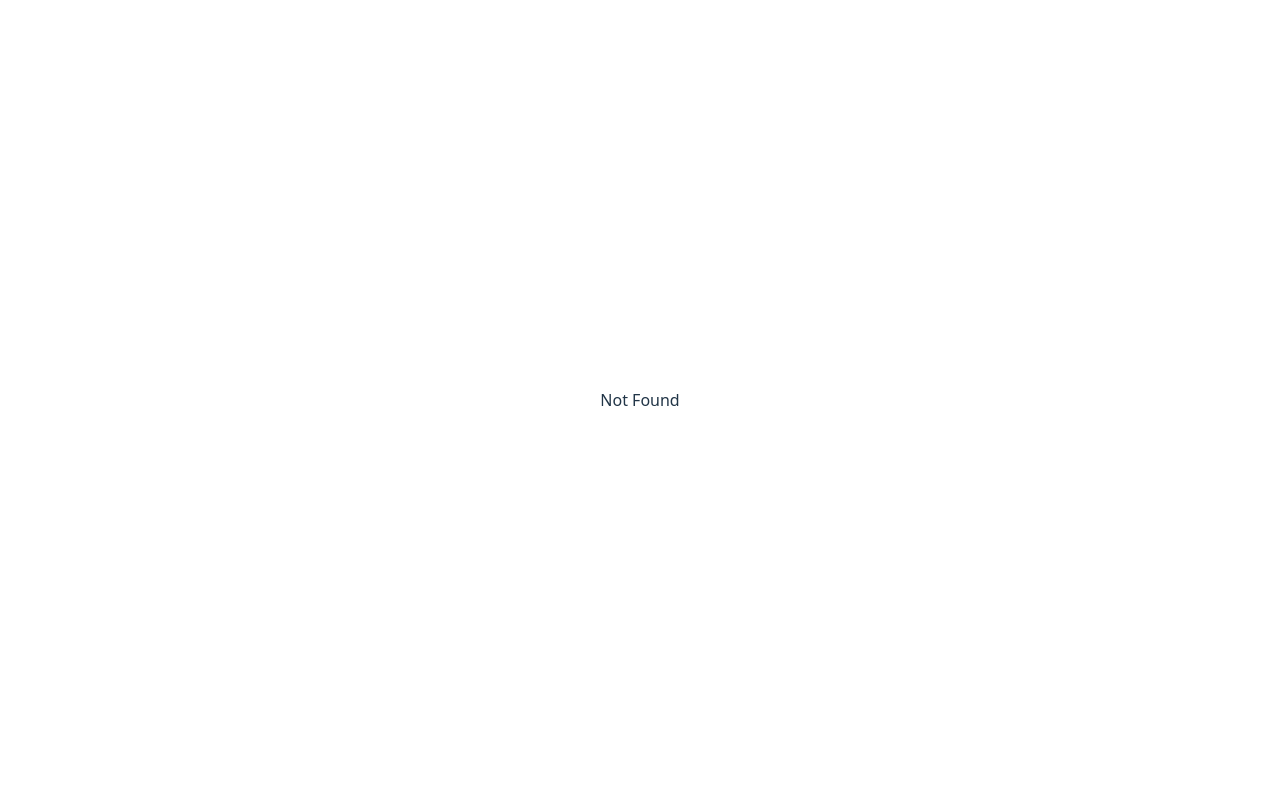
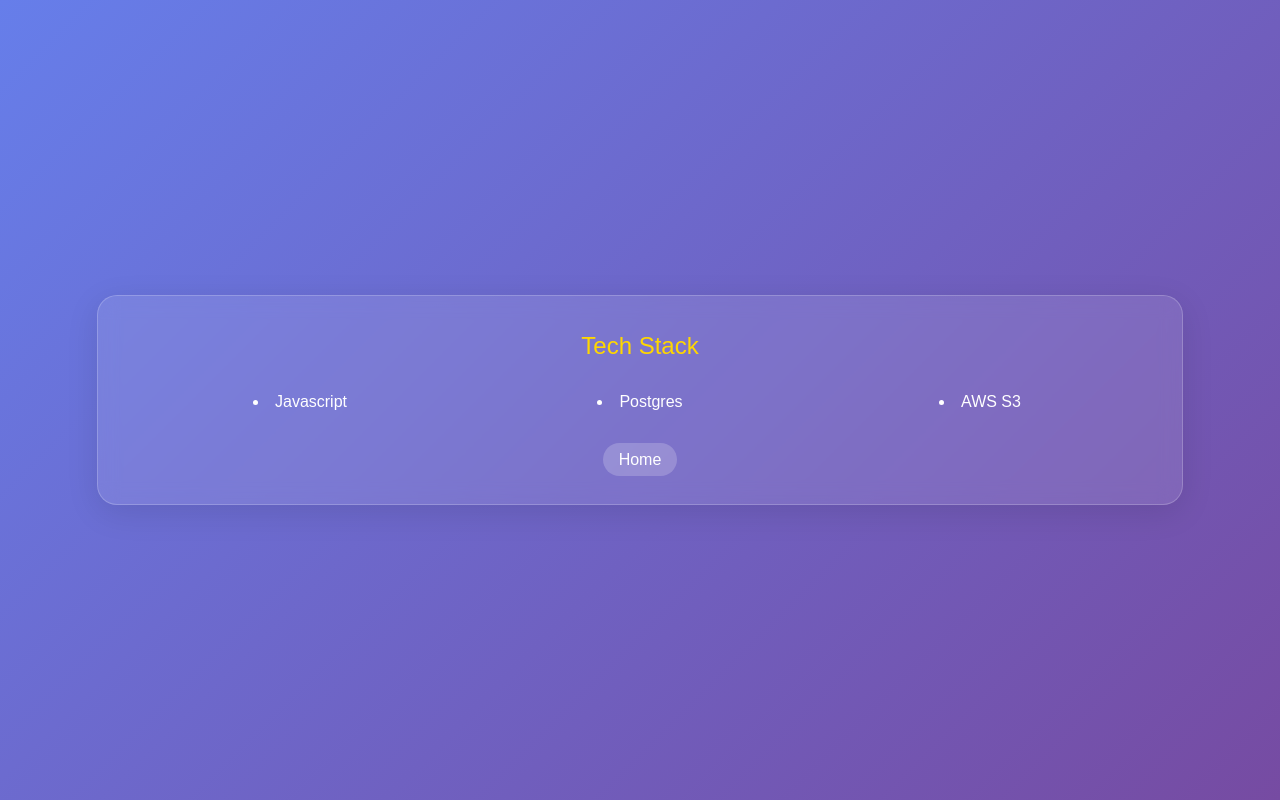
Before and after one commit to howardsun-dev/cicd-portfolio, a React (Vite) app: page /techstack in a window 1280 px wide. Built offline with nearby package versions, Linux system fonts and the light colour scheme.

Commit message:
created techstack page for future  update

```diff
--- a/src/Components/ProfilePage.css
+++ b/src/Components/ProfilePage.css
@@ -42,8 +42,6 @@
             transition: all 0.3s ease;
             text-shadow: 2px 2px 4px rgba(0, 0, 0, 0.3);
             transform-origin: center;
-            /* start scaled down so the timeline animation can grow them into view */
-            transform: scale(0);
         }
 
         .letter:hover {
@@ -59,9 +57,6 @@
             margin-top: 2rem;
             font-size: 1.2rem;
             line-height: 1.6;
-            /* keep hidden/offscreen until the timeline animates it */
-            opacity: 0;
-            transform: translateY(30px);
         }
 
         .title {
@@ -84,9 +79,6 @@
             justify-content: center;
             gap: 1rem;
             flex-wrap: wrap;
-            /* hide until timeline runs */
-            opacity: 0;
-            transform: translateY(20px);
         }
 
         .social-link {
@@ -108,12 +100,14 @@
         .tech-container {
             display: flex;
             justify-content: space-between;
+            max-width: 100%;
         }
         .column {
             flex: 1;
             padding: 10px
-            border 1px solid #ccc
-            margin: 5px;
+            border 1px solid #ccc;
+            width: 320px;
+            margin: 10px;
         }
         @media (max-width: 768px) {
             .letter {
--- a/src/Components/ProfilePage.tsx
+++ b/src/Components/ProfilePage.tsx
@@ -105,17 +105,6 @@ export default function ProfilePage() {
           and engineering, focusing on crafting seamless, meaningful user experiences.
           <br />
         </div>
-        <div className="tech-container">
-          <div className="column">
-            <li>Javascript</li>
-          </div>
-          <div className="column">
-            <li>Postgres</li>
-          </div>
-          <div className="column">
-            <li>AWS S3</li>
-          </div>
-        </div>
       </div>
       <div className="social-links">
         <a className="social-link" href="https://github.com/howardsun-dev" target="_blank">
@@ -124,6 +113,9 @@ export default function ProfilePage() {
         <a className="social-link" href="https://www.linkedin.com/in/howardsun-swe" target="_blank">
           LinkedIn
         </a>
+        <Link className="social-link" to="/techstack">
+          Tech Stack
+        </Link>
         <a
           className="social-link"
           href="http://howardsun.me/resume/Howard_Sun-Resume-PROJECT-2025.pdf"
--- a/src/Components/ProjectPage.tsx
+++ b/src/Components/ProjectPage.tsx
@@ -1,4 +1,5 @@
 import { Link } from '@tanstack/react-router';
+import './ProfilePage.css';
 
 export default function ProjectPage() {
   return (
--- /dev/null
+++ b/src/Components/TechStackPage.tsx
@@ -0,0 +1,26 @@
+import './ProfilePage.css';
+import { Link } from '@tanstack/react-router';
+
+export default function TechStackPage() {
+  return (
+    <div className="profile-container">
+      <div className="title">Tech Stack</div>
+      <div className="tech-container">
+        <div className="column">
+          <li>Javascript</li>
+        </div>
+        <div className="column">
+          <li>Postgres</li>
+        </div>
+        <div className="column">
+          <li>AWS S3</li>
+        </div>
+      </div>
+      <div style={{ marginTop: '1.5rem' }}>
+        <Link className="social-link" to="/">
+          Home
+        </Link>
+      </div>
+    </div>
+  );
+}
--- a/src/routeTree.gen.ts
+++ b/src/routeTree.gen.ts
@@ -12,9 +12,15 @@ import { createFileRoute } from '@tanstack/react-router'
 
 import { Route as rootRouteImport } from './routes/__root'
 
+const TechstackLazyRouteImport = createFileRoute('/techstack')()
 const ProjectLazyRouteImport = createFileRoute('/project')()
 const IndexLazyRouteImport = createFileRoute('/')()
 
+const TechstackLazyRoute = TechstackLazyRouteImport.update({
+  id: '/techstack',
+  path: '/techstack',
+  getParentRoute: () => rootRouteImport,
+} as any).lazy(() => import('./routes/techstack.lazy').then((d) => d.Route))
 const ProjectLazyRoute = ProjectLazyRouteImport.update({
   id: '/project',
   path: '/project',
@@ -29,31 +35,42 @@ const IndexLazyRoute = IndexLazyRouteImport.update({
 export interface FileRoutesByFullPath {
   '/': typeof IndexLazyRoute
   '/project': typeof ProjectLazyRoute
+  '/techstack': typeof TechstackLazyRoute
 }
 export interface FileRoutesByTo {
   '/': typeof IndexLazyRoute
   '/project': typeof ProjectLazyRoute
+  '/techstack': typeof TechstackLazyRoute
 }
 export interface FileRoutesById {
   __root__: typeof rootRouteImport
   '/': typeof IndexLazyRoute
   '/project': typeof ProjectLazyRoute
+  '/techstack': typeof TechstackLazyRoute
 }
 export interface FileRouteTypes {
   fileRoutesByFullPath: FileRoutesByFullPath
-  fullPaths: '/' | '/project'
+  fullPaths: '/' | '/project' | '/techstack'
   fileRoutesByTo: FileRoutesByTo
-  to: '/' | '/project'
-  id: '__root__' | '/' | '/project'
+  to: '/' | '/project' | '/techstack'
+  id: '__root__' | '/' | '/project' | '/techstack'
   fileRoutesById: FileRoutesById
 }
 export interface RootRouteChildren {
   IndexLazyRoute: typeof IndexLazyRoute
   ProjectLazyRoute: typeof ProjectLazyRoute
+  TechstackLazyRoute: typeof TechstackLazyRoute
 }
 
 declare module '@tanstack/react-router' {
   interface FileRoutesByPath {
+    '/techstack': {
+      id: '/techstack'
+      path: '/techstack'
+      fullPath: '/techstack'
+      preLoaderRoute: typeof TechstackLazyRouteImport
+      parentRoute: typeof rootRouteImport
+    }
     '/project': {
       id: '/project'
       path: '/project'
@@ -74,6 +91,7 @@ declare module '@tanstack/react-router' {
 const rootRouteChildren: RootRouteChildren = {
   IndexLazyRoute: IndexLazyRoute,
   ProjectLazyRoute: ProjectLazyRoute,
+  TechstackLazyRoute: TechstackLazyRoute,
 }
 export const routeTree = rootRouteImport
   ._addFileChildren(rootRouteChildren)
--- /dev/null
+++ b/src/routes/techstack.lazy.tsx
@@ -0,0 +1,6 @@
+import { createLazyFileRoute } from '@tanstack/react-router';
+import TechStackPage from '../Components/TechStackPage';
+
+export const Route = createLazyFileRoute('/techstack')({
+  component: TechStackPage,
+});
```
